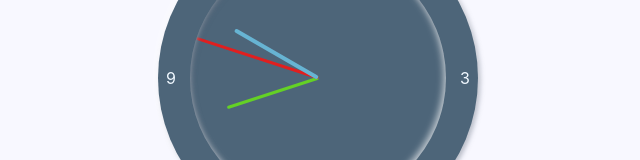
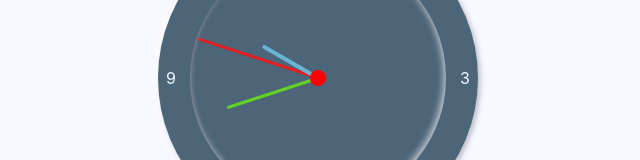
Before and after one commit to AbielKiflu/pomodoro, a React (Create React App) app: page / in a window 1280 px wide. Shown: the part 322-482 px from the top of the page, without its empty margins (322-962 px from the left). Built offline with nearby package versions, Linux system fonts and the light colour scheme.

Commit message:
Style clock

```diff
--- a/src/components/Clock.js
+++ b/src/components/Clock.js
@@ -30,7 +30,7 @@ const Clock = () => {
           className="second"
           style={{ transform: "rotate(" + second + "deg)" }}
         ></div>
-
+        <span className="joint"></span>
         <span className="twelve">12</span>
         <span className="three">3</span>
         <span className="six">6</span>
--- a/src/components/clock.css
+++ b/src/components/clock.css
@@ -34,8 +34,7 @@ box-shadow: -2px -2px 7px rgba(255, 255, 255, 0.7),
     position: absolute;
     width: 4px;
     height: 20%;
-    height: 30%;
-    top:20%;
+    top:30%;
     transform-origin: bottom;
     border-radius: 2px;
     z-index: 7;
@@ -71,6 +70,14 @@ box-shadow: -2px -2px 7px rgba(255, 255, 255, 0.7),
     color:aliceblue;
 }
 
+.joint{
+    width: 0.2rem;
+    height: 0.2rem;
+    border-radius:50%;
+    z-index: 10;
+    background: red;
+}
+
 .twelve{
      top: 0;
 }
```
